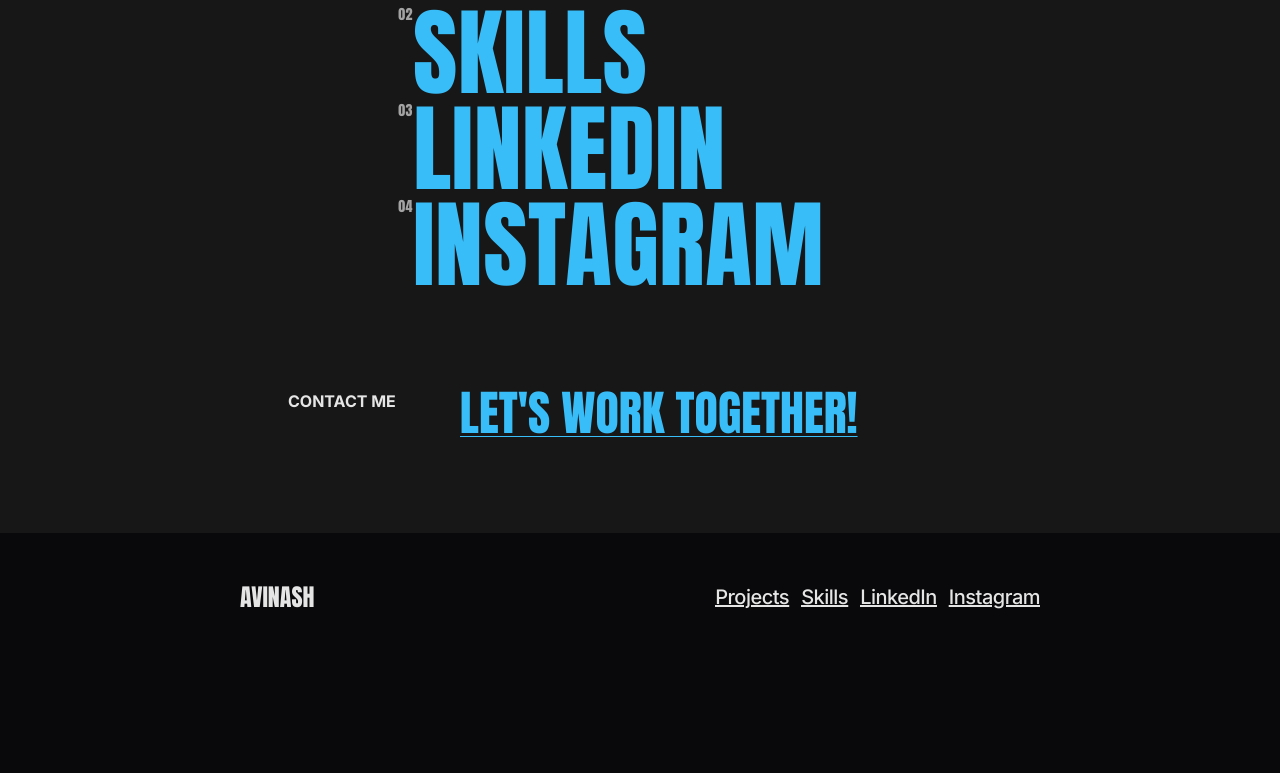
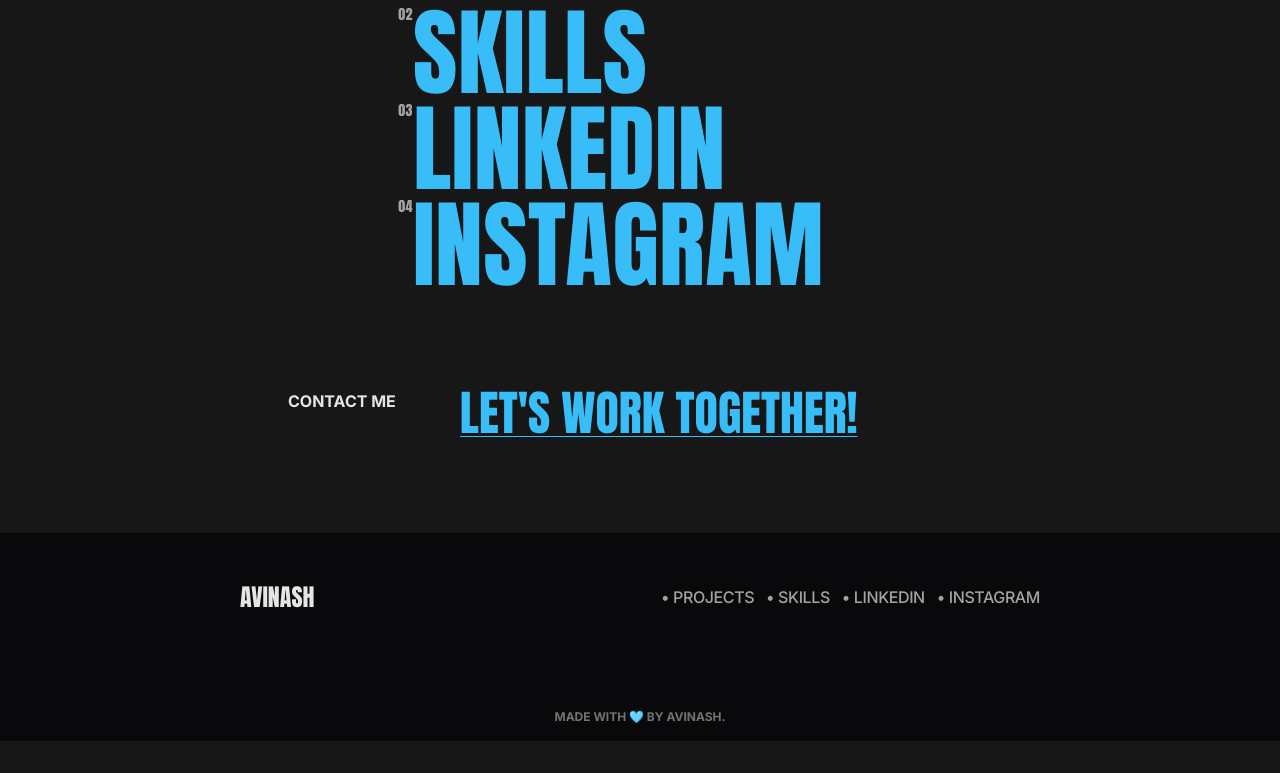
Before and after one commit to avinashankur/portfolio, a Next.js app: page / in a window 1280 px wide. Shown: the part 819-1592 px from the top of the page. After the commit the page ends 1560 px from the top, so only its background shows below. Built offline with nearby package versions, Linux system fonts and the light colour scheme.

Commit message:
added:custom cursor

```diff
--- a/app/globals.css
+++ b/app/globals.css
@@ -51,3 +51,33 @@
   transform: translateY(-100%);
   transition: transform 0.3s cubic-bezier(0.68, -0.55, 0.265, 1.55);
 }
+
+
+/* cursor styles */
+.flare {
+  position: fixed;
+  border: 2px solid #aaaaaa;
+  border-radius: 50%;
+  mix-blend-mode: screen;
+  pointer-events: none;
+  transform: translate(-50%, -50%);
+  z-index: 999999 !important ;
+  -webkit-backdrop-filter: blur(1px);
+      backdrop-filter: blur(1px);
+  background-color: #0000005e;
+  transition: width 0.2s ease-in-out, height 0.2s ease-in-out;
+  cursor: none !important;
+}
+
+@media screen and (max-width: 768px) {
+  .flare {
+    width: 0;
+    height: 0;
+    transition: width 0.2s ease-in-out, height 0.2s ease-in-out,
+      opacity 0.2s ease-in-out;
+  }
+}
+.flare.pointer {
+  opacity: 0 !important;
+  transition: width 0.2s ease-in-out, height 0.2s ease-in-out, opacity 0.2s ease-in-out;
+}
--- a/app/layout.tsx
+++ b/app/layout.tsx
@@ -3,6 +3,7 @@ import { Inter } from 'next/font/google'
 import './globals.css'
 import Footer from '@/components/Footer'
 import Contact from '@/components/Contact'
+import Cursor from '@/components/Cursor'
 
 const inter = Inter({ subsets: ['latin'] })
 
@@ -19,6 +20,7 @@ export default function RootLayout({
   return (
     <html lang="en">
       <body className={`bg-neutral-900 text-neutral-200 ${inter.className}`}>
+        <Cursor />
         {children}
         <Contact />
       <Footer />
--- /dev/null
+++ b/components/Cursor.tsx
@@ -0,0 +1,52 @@
+"use client"
+import React, { useState, useEffect } from "react";
+
+interface Position {
+  x: number;
+  y: number;
+}
+
+interface Cursor {}
+
+const Cursor: React.FC<Cursor> = () => {
+  const [position, setPosition] = useState<Position>({ x: 0, y: 0 });
+  const [isPointer, setIsPointer] = useState<boolean>(false);
+
+  const handleMouseMove = (e: MouseEvent) => {
+    setPosition({ x: e.clientX, y: e.clientY });
+
+    const target = e.target as HTMLElement;
+
+    setIsPointer(
+      window.getComputedStyle(target).getPropertyValue("cursor") === "pointer"
+    );
+  };
+
+  useEffect(() => {
+    window.addEventListener("mousemove", handleMouseMove);
+    return () => {
+      window.removeEventListener("mousemove", handleMouseMove);
+    };
+  }, []); // The empty dependency array ensures that this effect runs only once on mount.
+
+  const flareSize = isPointer ? 0 : 30;
+
+  const cursorStyle: React.CSSProperties = isPointer
+    ? { left: "-100px", top: "-100px" }
+    : {};
+
+  return (
+    <div
+      className={`flare ${isPointer ? "pointer" : ""}`}
+      style={{
+        ...cursorStyle,
+        left: `${position.x}px`,
+        top: `${position.y}px`,
+        width: `${flareSize}px`,
+        height: `${flareSize}px`,
+      }}
+    ></div>
+  );
+};
+
+export default Cursor;
--- a/components/Footer.tsx
+++ b/components/Footer.tsx
@@ -1,18 +1,43 @@
 import Link from "next/link";
 
 const Footer = () => {
-    return <footer className="bg-zinc-950 flex flex-col lg:flex-row lg:items-center gap-4 justify-between xl:px-[15rem] px-4 pt-[3rem] pb-[10rem]">
+  return (
+    <footer className="bg-zinc-950 lg:px-[15rem] px-4 pt-[3rem] pb-[1rem] ">
+      <div className="flex flex-col lg:flex-row lg:items-center gap-4 justify-between x">
         <div className="flex flex-col">
-            <Link href="/" className="uppercase font-anton text-2xl">Avinash</Link>
-            {/* <Link href="/" className="underline font-bold uppercase text-sky-400 tracking-tighter hover:text-neutral-200 transition">Resume</Link> */}
+          <Link href="/" className="uppercase font-anton text-2xl">
+            Avinash
+          </Link>
+          {/* <Link href="/" className="underline font-bold uppercase text-sky-400 tracking-tighter hover:text-neutral-200 transition">Resume</Link> */}
         </div>
-        <div className="underline font-medium text-xl tracking-tight gap-3 flex flex-col lg:flex-row">
-            <Link href="/" className="hover:text-sky-400 transition">Projects</Link>
-            <Link href="/" className="hover:text-sky-400 transition">Skills</Link>
-            <Link href="https://linkedin.com/in/avinashankur" target="_blank" className="hover:text-sky-400 transition">LinkedIn</Link>
-            <Link href="https://instagram.com/avixnsh" target="_blank" className="hover:text-sky-400 transition">Instagram</Link>
+        <div className="font-medium uppercase  tracking-tight gap-3 flex flex-col lg:flex-row text-neutral-400">
+          <Link href="/" className="hover:text-sky-400 transition">
+            • Projects
+          </Link>
+          <Link href="/" className="hover:text-sky-400 transition">
+            • Skills
+          </Link>
+          <Link
+            href="https://linkedin.com/in/avinashankur"
+            target="_blank"
+            className="hover:text-sky-400 transition"
+          >
+            • LinkedIn
+          </Link>
+          <Link
+            href="https://instagram.com/avixnsh"
+            target="_blank"
+            className="hover:text-sky-400 transition"
+          >
+            • Instagram
+          </Link>
         </div>
+      </div>
+      <div className="mt-24 text-neutral-500 font-aron uppercase font-bold text-xs">
+        <p className="text-center ">Made with 🩵 by Avinash.</p>
+      </div>
     </footer>
-}
+  );
+};
 
 export default Footer;
```
Also changed, not shown: 1 other file (tests, documents, lock files or other folders).
